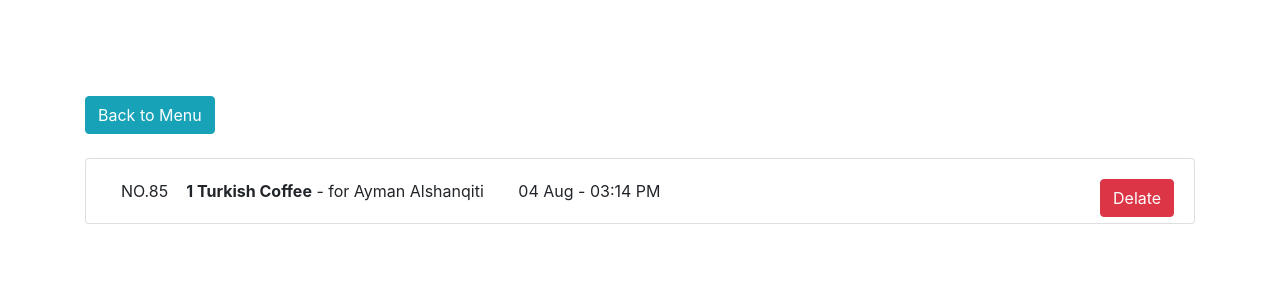
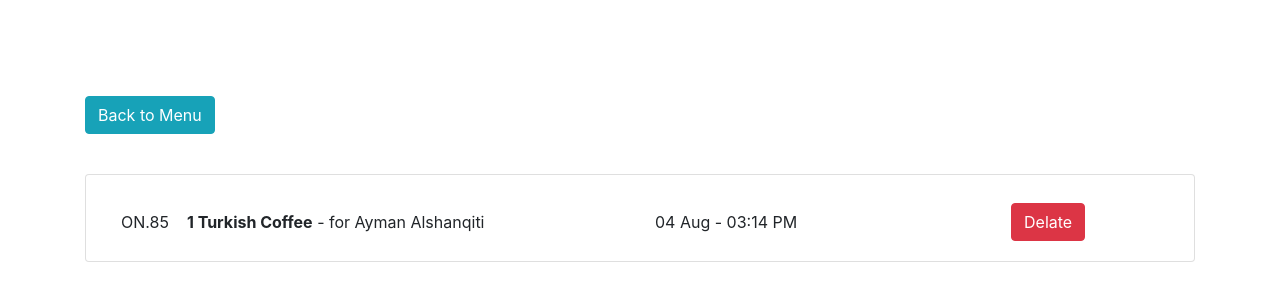
Before and after one commit to AymanAlshanqiti/tea_boy, a Django app: page /orders/ in a window 1280 px wide. Shown: the top 301 px of the page. Run offline with Django 3.2, Linux system fonts and the light colour scheme; data comes from the database, SQL or seed files in the repository; both versions use the stored data as it was after the commit; some libraries are stand-ins or nearby versions.

Commit message:
styled orders list

```diff
--- a/tea_boy/templates/orders.html
+++ b/tea_boy/templates/orders.html
@@ -9,20 +9,20 @@
 <a href="{% url 'items-list' %}" class="btn btn-info mb-4">Back to Menu</a>
 <ul class="list-group">
 {% for order in orders %}
-  <div class="row justify-content-center">
+  <div class="row justify-content-center mt-3">
     <div class="col-11 col-md-12">
-      <li class="list-group-item" style="padding: 20px;">
-        <span class="col-3">
-          NO.{{order.id}} &nbsp&nbsp <b>1 {{order.item.name}}</b> - for {{order.user.first_name}} {{order.user.last_name}}
-        </span>
+      <li class="list-group-item" style="padding: 20px; display: flex; justify-content: flex-start; align-items: center;">
+          <span class="col-sm-12 mt-2 col-md-6">
+            ON.{{order.id}} &nbsp&nbsp <b>1 {{order.item.name}}</b> - for {{order.user.first_name}} {{order.user.last_name}}
+          </span>
 
-        <span class="col-4">
-          {{order.created_at|date:"d M - h:i A"}}
-        </span>
+          <span class="col-sm-12 mt-2 col-md-4">
+            {{order.created_at|date:"d M - h:i A"}}
+          </span>
 
-        <span class="col-1" style="float: right">
+          <span class="col-sm-12 mt-2 col-md-1" style="float: right;">
             <a class="btn btn-danger" href="{% url 'order-delete' order.id %}">Delate</a>
-        </span>
+          </span>
       </li>
     </div>
   </div>
```
Also changed, not shown: db.sqlite3.
